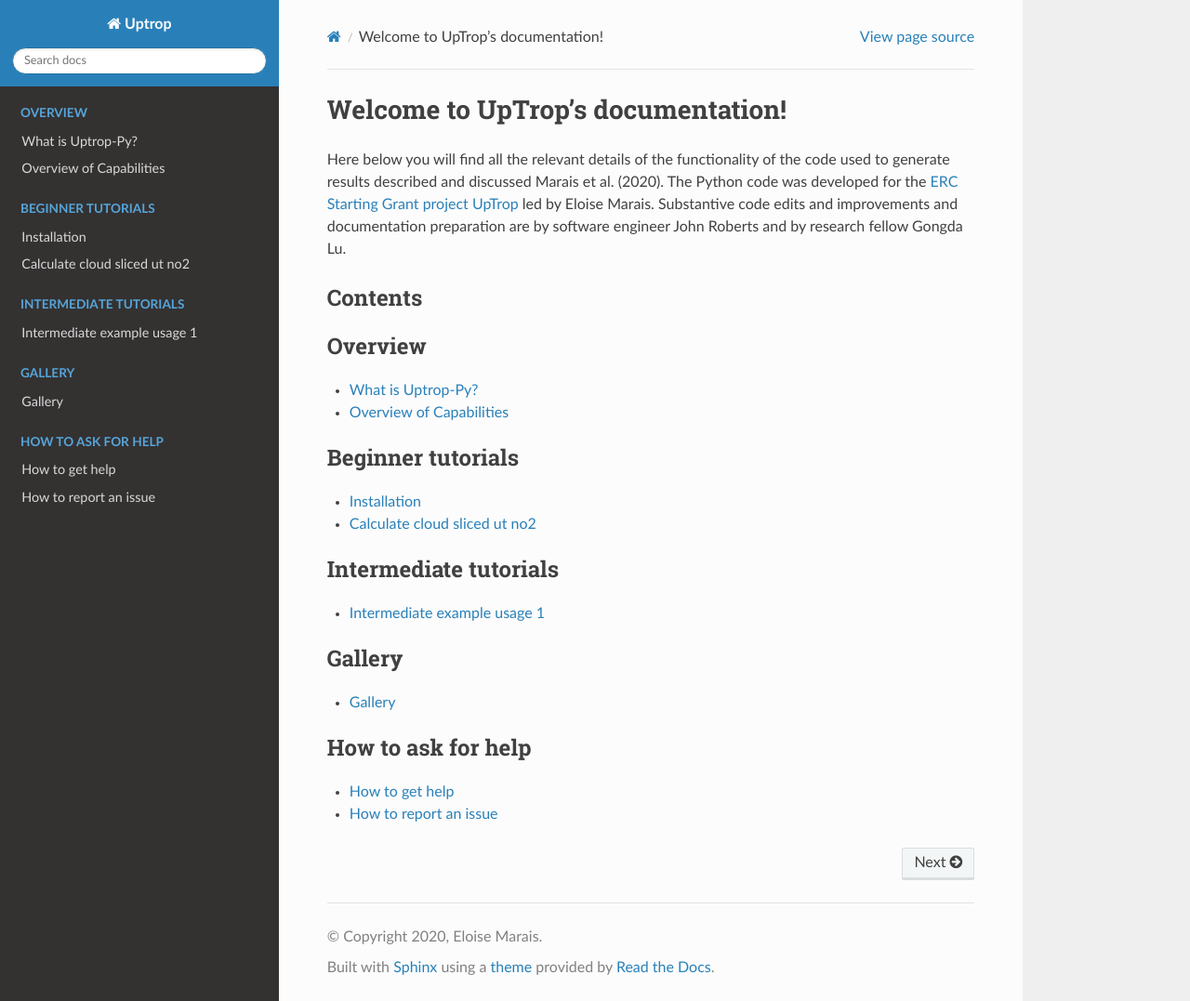
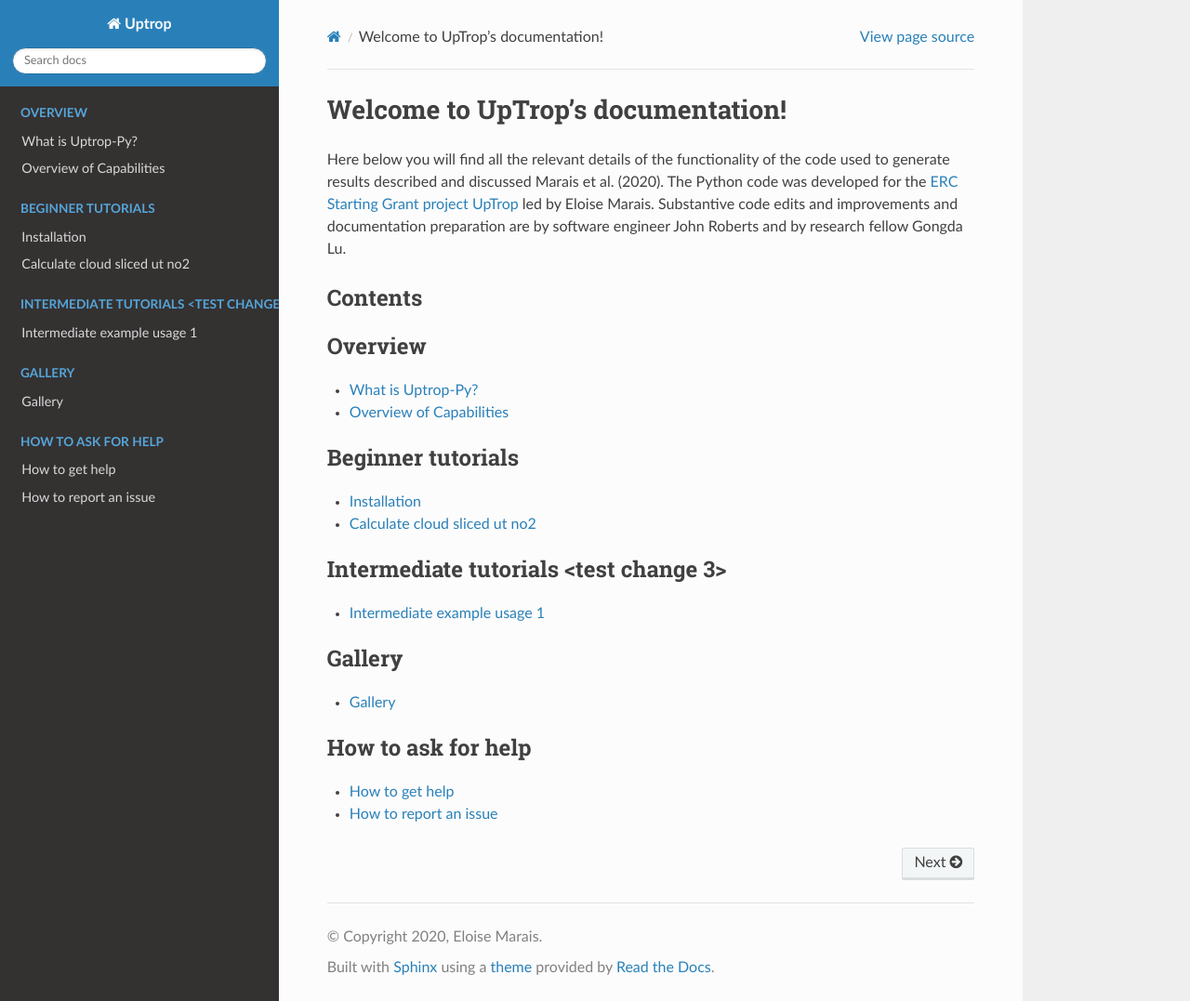
Before and after one commit to eamarais/erc-uptrop, a Sphinx documentation site: the page built from docs/source/index.rst, in a window 1280 px wide and 1077 px high. Shown: the whole window at 93% size. Built offline with Sphinx 7.4.7 and the Read the Docs theme 2.0.0, drawn with Linux system fonts in a browser that asks for light colours; some of the changed lines change nothing that is shown.

Commit message:
test change 3

```diff
--- a/docs/source/index.rst
+++ b/docs/source/index.rst
@@ -21,7 +21,7 @@
 
 .. toctree::
    :maxdepth: 1
-   :caption: Intermediate tutorials
+   :caption: Intermediate tutorials <test change 3>
 
    Intermediate-example-usage-1
 
```
